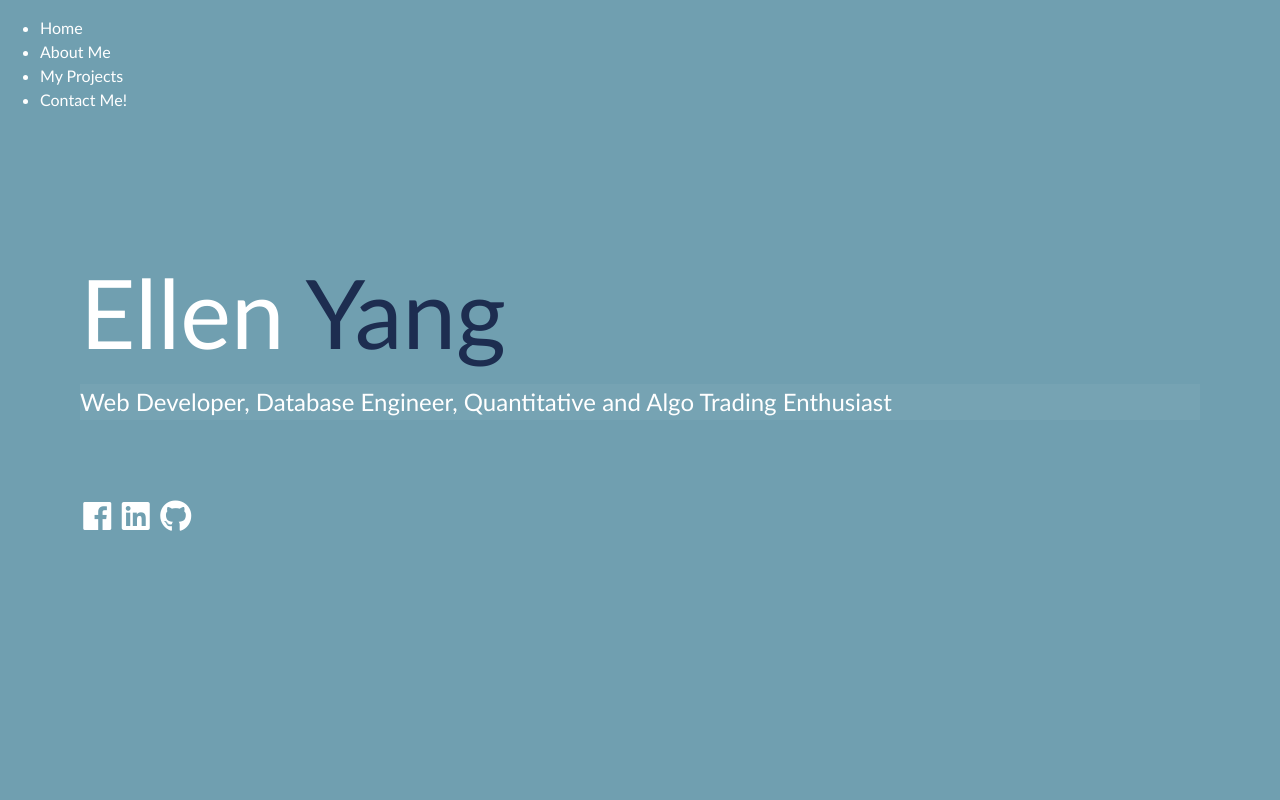
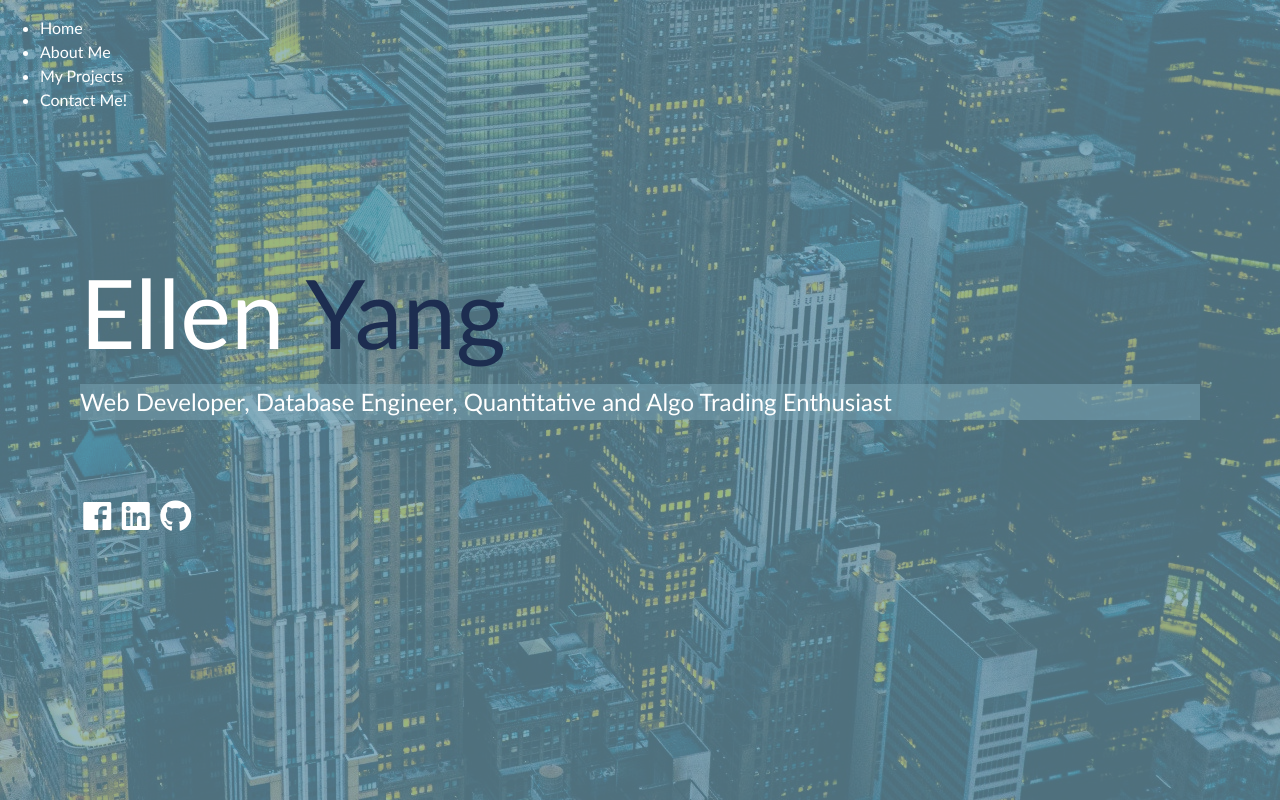
Before and after one commit to Abigail6on/Portfolio-Website, a website: page src/index.html in a window 1280 px wide. Drawn offline with Linux system fonts and the light colour scheme.

Commit message:
add bg-img

```diff
--- a/scss/main.scss
+++ b/scss/main.scss
@@ -2,8 +2,8 @@ $primary-color: #709fb0;
 $color-secondary: #1d2d50;
 $icon-color: #1e5f74;
 $show-home-image: true;
-$home-image: url(../img/background-1.jpg);
-$background-opacity:0.9;
+$home-image: url(../img/background-2.jpg);
+$background-opacity: 0.7;
 
 @mixin easeOut {
     transition: all 0.6s ease-out;
@@ -11,8 +11,21 @@ $background-opacity:0.9;
 
 @mixin background {
     @if show-home-image {
-        &i#bg-img {
+        &#bg-img {
             background: $home-image;
+            background-attachment: fixed;
+            background-size: cover;
+
+            &:after {
+                content:' ';
+                position: absolute;
+                top: 0;
+                right: 0;
+                width: 100%;
+                height: 100%;
+                z-index: -1;
+                background: rgba($primary-color, $background-opacity);
+            }
         }
     }
 }
```
Also changed, not shown: src/css/main.css.
